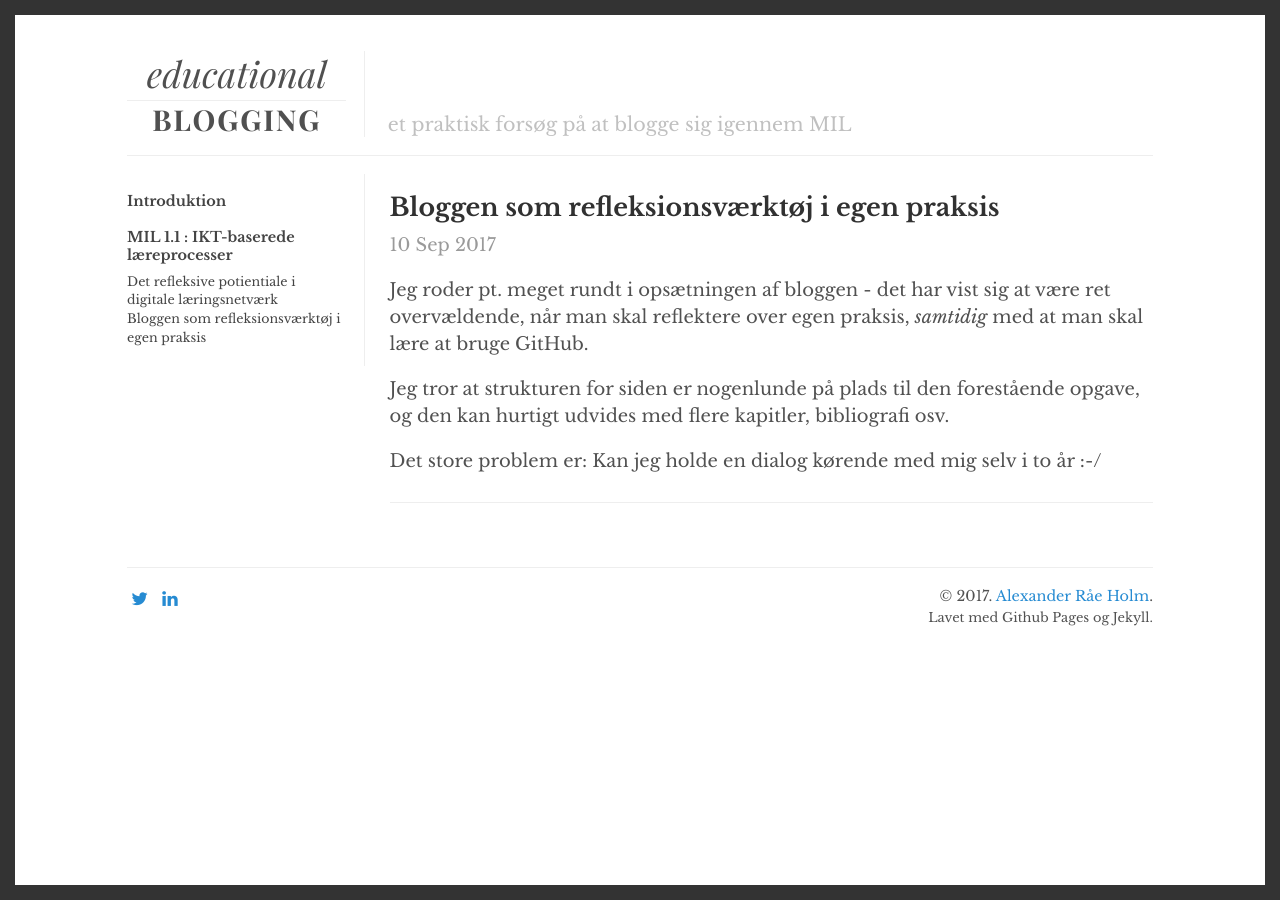
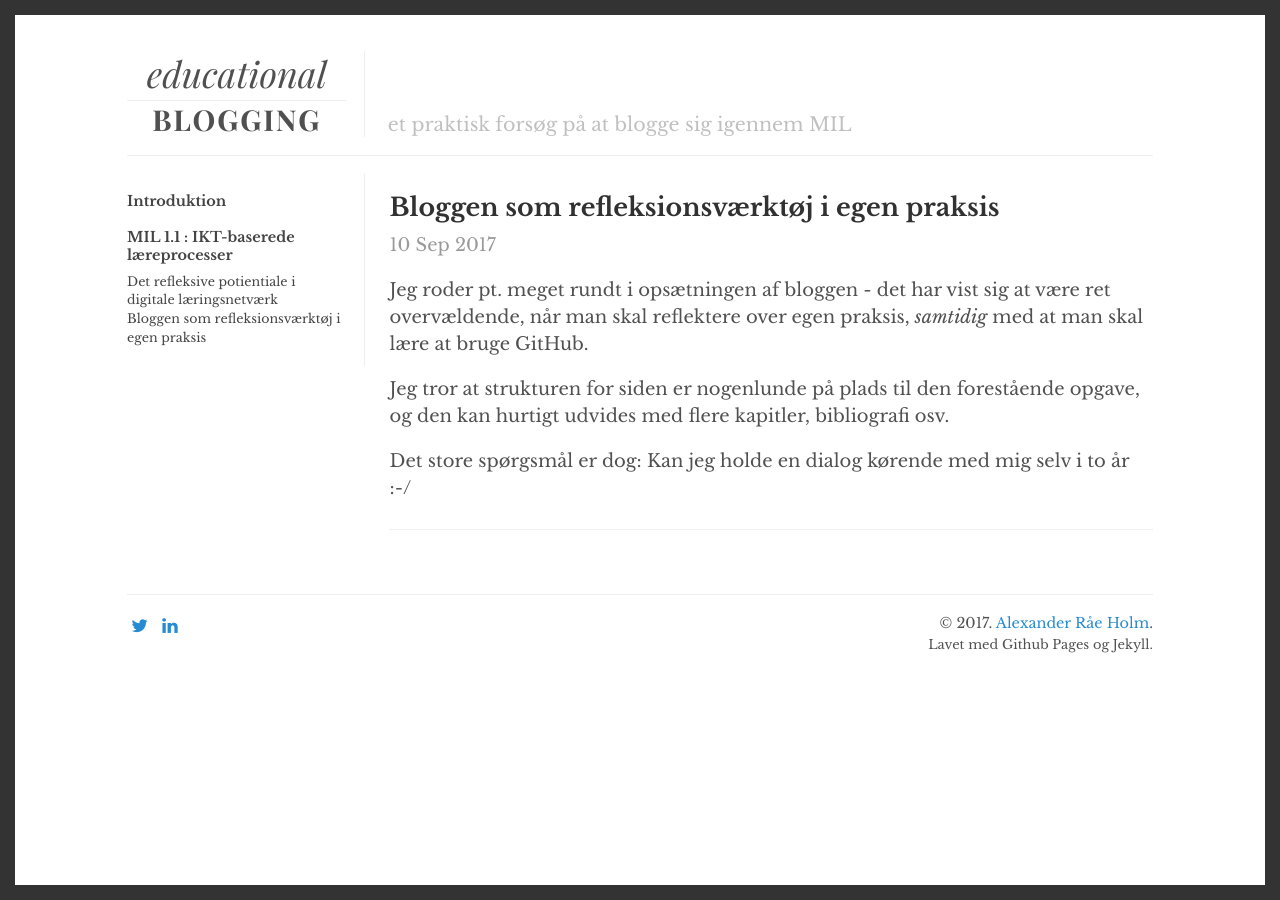
Before and after one commit to alexanderrae/educational-blogging, a Jekyll site: the page built from _capitulos/mil-1-dot-1/bloggen-som-refleksionsvaerktoej-i-egen-praksis.markdown, in a window 1280 px wide. Built offline with Jekyll 4.4.1, drawn with Linux system fonts in a browser that asks for light colours; comment, search, counter and statistics services are not loaded.

Commit message:
Update bloggen-som-refleksionsvaerktoej-i-egen-praksis.markdown

```diff
--- a/_capitulos/mil-1-dot-1/bloggen-som-refleksionsvaerktoej-i-egen-praksis.markdown
+++ b/_capitulos/mil-1-dot-1/bloggen-som-refleksionsvaerktoej-i-egen-praksis.markdown
@@ -9,4 +9,4 @@
 
 Jeg tror at strukturen for siden er nogenlunde på plads til den forestående opgave, og den kan hurtigt udvides med flere kapitler, bibliografi osv.
 
-Det store problem er: Kan jeg holde en dialog kørende med mig selv i to år :-/
+Det store spørgsmål er dog: Kan jeg holde en dialog kørende med mig selv i to år :-/
```
